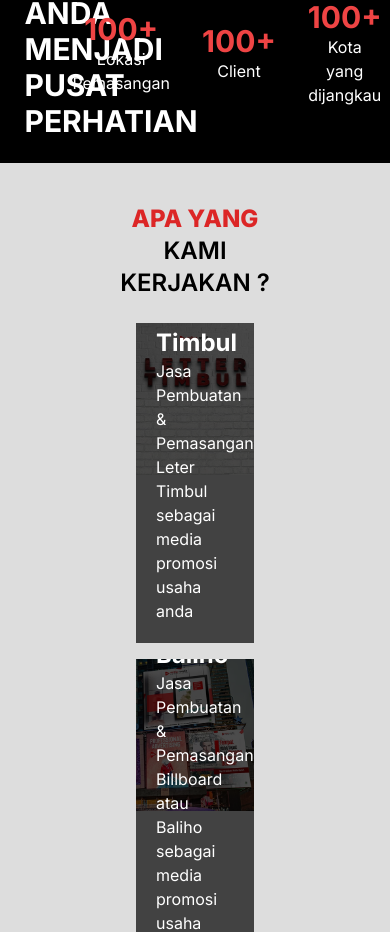
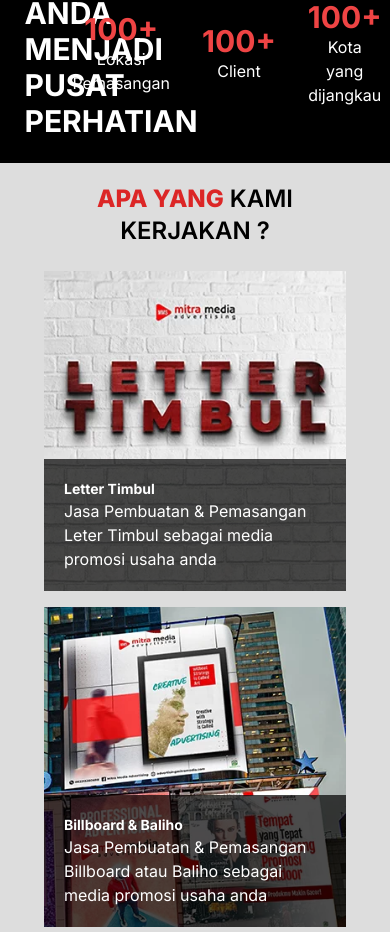
Before and after one commit to achmadtoriq/mitramedia-nextjs, a Next.js app: page / in a window 390 px wide. Shown: the part 681-1613 px from the top of the page. Built offline with nearby package versions, Linux system fonts and the light colour scheme.

Commit message:
responsive apa

```diff
--- a/src/app/page.js
+++ b/src/app/page.js
@@ -16,7 +16,7 @@ const page = () => {
         <div className="z-10 mt-24"></div>
         <InformAds />
       </main>
-      <section id="apa-section" className="bg-[#DDDDDD] text-black px-20 py-10">
+      <section id="apa-section" className="bg-[#DDDDDD] text-black px-5 py-5 lg:px-20 lg:py-10">
         <Apa />
       </section>
       <section id="indonesia-maps" className="py-2">
--- a/src/components/Home/Section1/Apa.jsx
+++ b/src/components/Home/Section1/Apa.jsx
@@ -4,8 +4,8 @@ import Image from 'next/image'
 
 const Apa = () => {
   return (
-    <div className="container">
-      <h1 className="text-center text-2xl lg:text-4xl uppercase font-semibold lg:py-6">
+    <div className="lg:container">
+      <h1 className="w-3/4 lg:w-full mx-auto text-center text-2xl lg:text-4xl uppercase font-semibold lg:py-6">
         <span className="font-extrabold text-red-600">Apa yang</span> Kami
         Kerjakan ?
       </h1>
@@ -23,7 +23,7 @@ const Apa = () => {
               />
             </div>
             <div className="absolute bottom-0 bg-black/70 w-full p-5">
-              <h1 className="text-2xl font-bold text-white capitalize">
+              <h1 className="text-sm lg:text-2xl font-bold text-white capitalize">
                 {val.title}
               </h1>
               <p className="text-white">{val.desc}</p>
```
